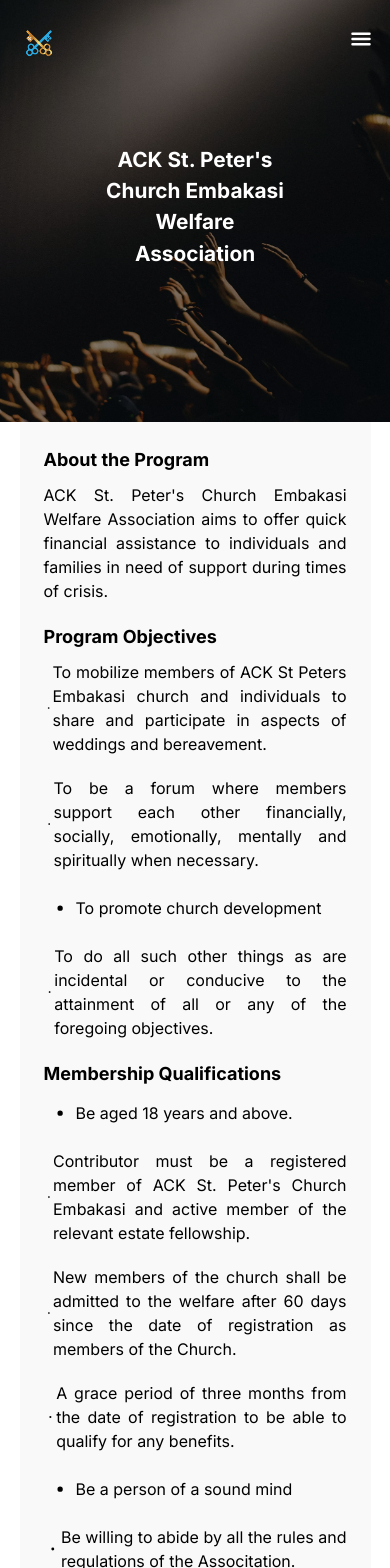
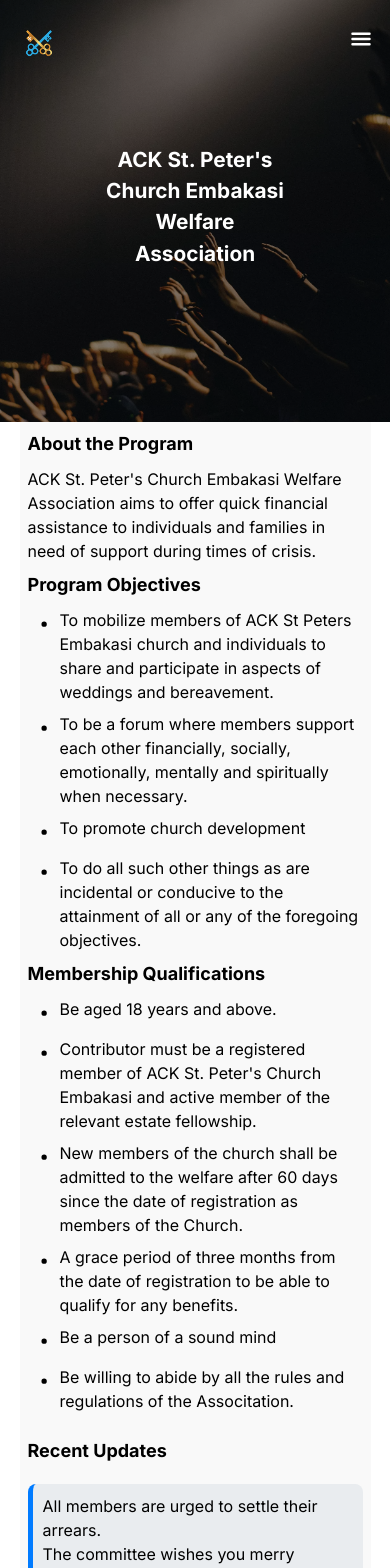
Before and after one commit to P3t3raw/Saints, a React (Create React App) app: page /programs/welfare in a window 390 px wide. Shown: the top 1568 px of the page. Built offline with nearby package versions, Linux system fonts and the light colour scheme; the HTML template or start-up script is replaced by a standard one.

Commit message:
welfare changes

```diff
--- a/src/components/Events/Events.css
+++ b/src/components/Events/Events.css
@@ -140,7 +140,16 @@
     transform: translateX(0);
   }
 }
+@media screen and (max-width: 1080px){
+  .events-list{
+    height: 50vh;
 
+  }
+  .eventsWrapper{
+    height: 50vh;
+  }
+
+}
 
 @media screen and (max-width: 724px) {
   .eventsCard{
@@ -156,8 +165,11 @@
     width: 90vw;
   }
   .events-list{
-    height: 40vh;
+    height: 50vh;
     width: 90vw;
+  }
+  .eventsWrapper{
+    height: 60vh;
   }
 
 }
--- a/src/pages/Welfare/Welfare.css
+++ b/src/pages/Welfare/Welfare.css
@@ -3,7 +3,6 @@
   background-image: url("../../assets/bg_1.jpg.webp");
   height: 50dvh;
   width: 100%;
-  position: inherit;
   background-size: cover;
   background-repeat: no-repeat;
   background-position: center center;
@@ -37,7 +36,6 @@
 }
 
 .breadCrumbsWrapper {
-  /* background-color: #f8f9fa; */
   padding: 0.625rem 0;
   position: absolute;
   z-index: 99;
@@ -73,8 +71,8 @@
 }
 
 .welfareMainContent p {
-  font-size: 1.125rem;
-  margin-bottom: 1.25rem;
+  font-size: 1.1rem;
+  margin-bottom: 0.5rem;
 }
 
 .welfareMainContent ul {
@@ -135,7 +133,6 @@
 /* Tablets and Small Laptops (max-width: 1024px) */
 @media screen and (max-width: 1024px) {
   .welfareMainContent {
-    width: 85vw; /* Slightly increase content width */
     padding: 1rem; /* Adjust padding */
   }
 
@@ -163,8 +160,7 @@
   .welfareMainContent {
     display: flex;
     flex-direction: column;
-    width: 90vw;
-    padding: 1rem;
+    padding: 0rem;
   }
 
   .leftWelfarePart,
@@ -175,7 +171,7 @@
   .leftWelfarePart p,
   .rightWelfarePart p {
     font-size: 1rem;
-    text-align: justify;
+    text-align: left;
   }
 
   .ctaSection {
--- a/src/pages/Welfare/Welfare.jsx
+++ b/src/pages/Welfare/Welfare.jsx
@@ -82,31 +82,27 @@ export default function Welfare() {
           </div>
           <div>
             <h2>Program Objectives</h2>
-            <>
               {programDetails.objectives.map((objective, index) => (
                 <p
                   key={index}
-                  style={{ display: "flex", alignItems: "center" }}
+                  style={{ display: "flex",  }}
                 >
-                  <LuDot style={{ fontSize: "2rem" }} />
+                  <LuDot style={{ fontSize: "2rem", flexShrink:'0' }} />
                   {objective}
                 </p>
               ))}
-            </>
           </div>
           <div>
             <h2>Membership Qualifications</h2>
-            <>
               {programDetails.qualifications.map((qualification, index) => (
                 <p
                   key={index}
-                  style={{ display: "flex", alignItems: "center" }}
+                  style={{ display: "flex" }}
                 >
-                  <LuDot style={{ fontSize: "2rem" }} />
+                  <LuDot style={{ fontSize: "2rem", flexShrink:'0' }} />
                   {qualification}
                 </p>
               ))}
-            </>
           </div>
           {/*<div>
             <h2>Gallery</h2>
```
